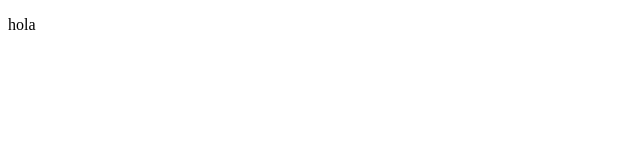
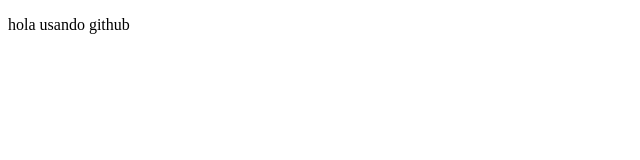
Before and after one commit to pablog30/proyectocursoprework, a plain HTML site: page index.html in a window 1280 px wide. Shown: the whole page, without its empty margins (0-640 px from the left). Drawn offline with Linux system fonts and the light colour scheme.

Commit message:
agregamos hithub

```diff
--- a/index.html
+++ b/index.html
@@ -7,6 +7,6 @@
     <title>Hola mundo</title>
 </head>
 <body>
-    <p>hola</p>
+    <p>hola usando github</p>
 </body>
 </html>
```
